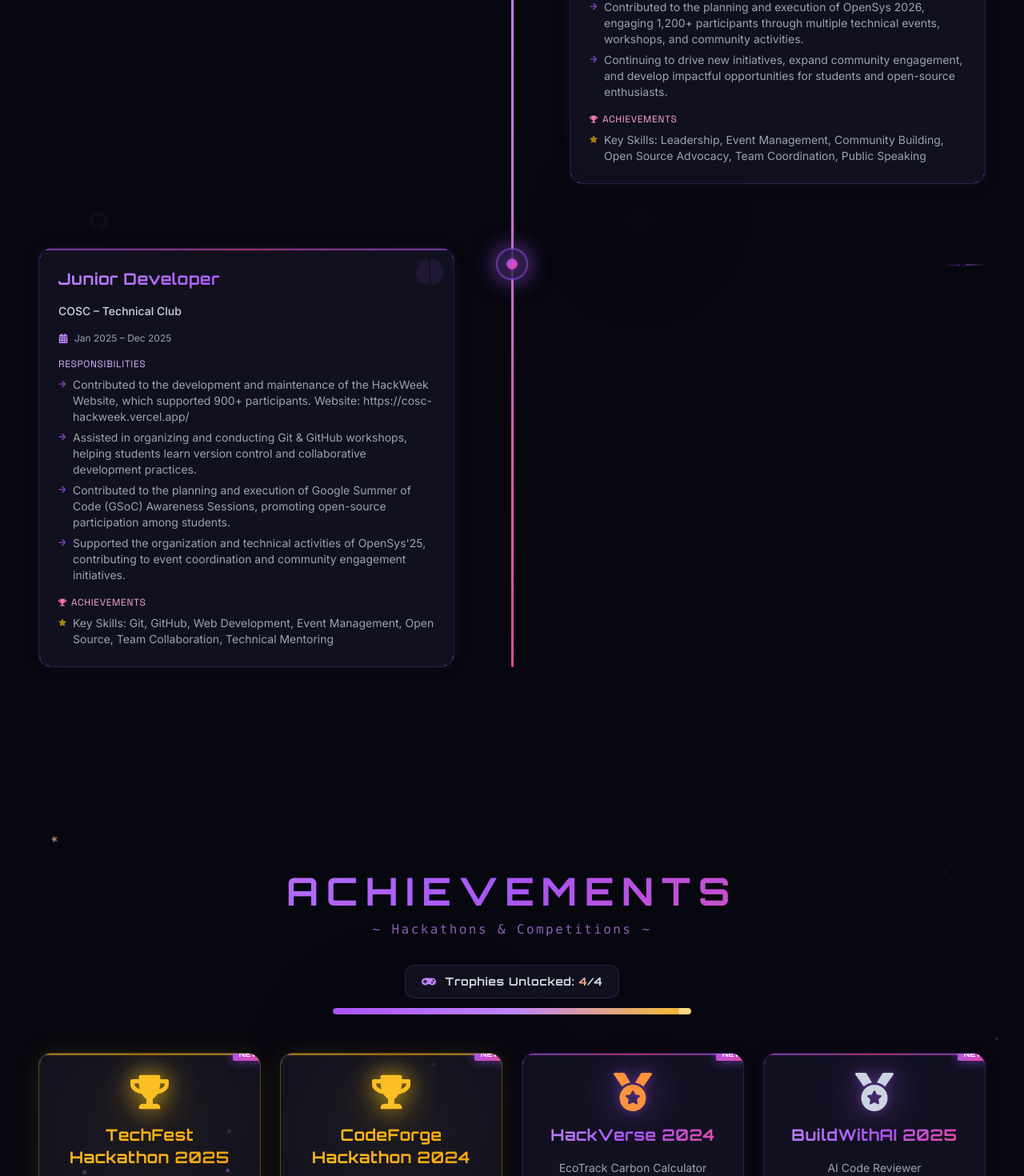
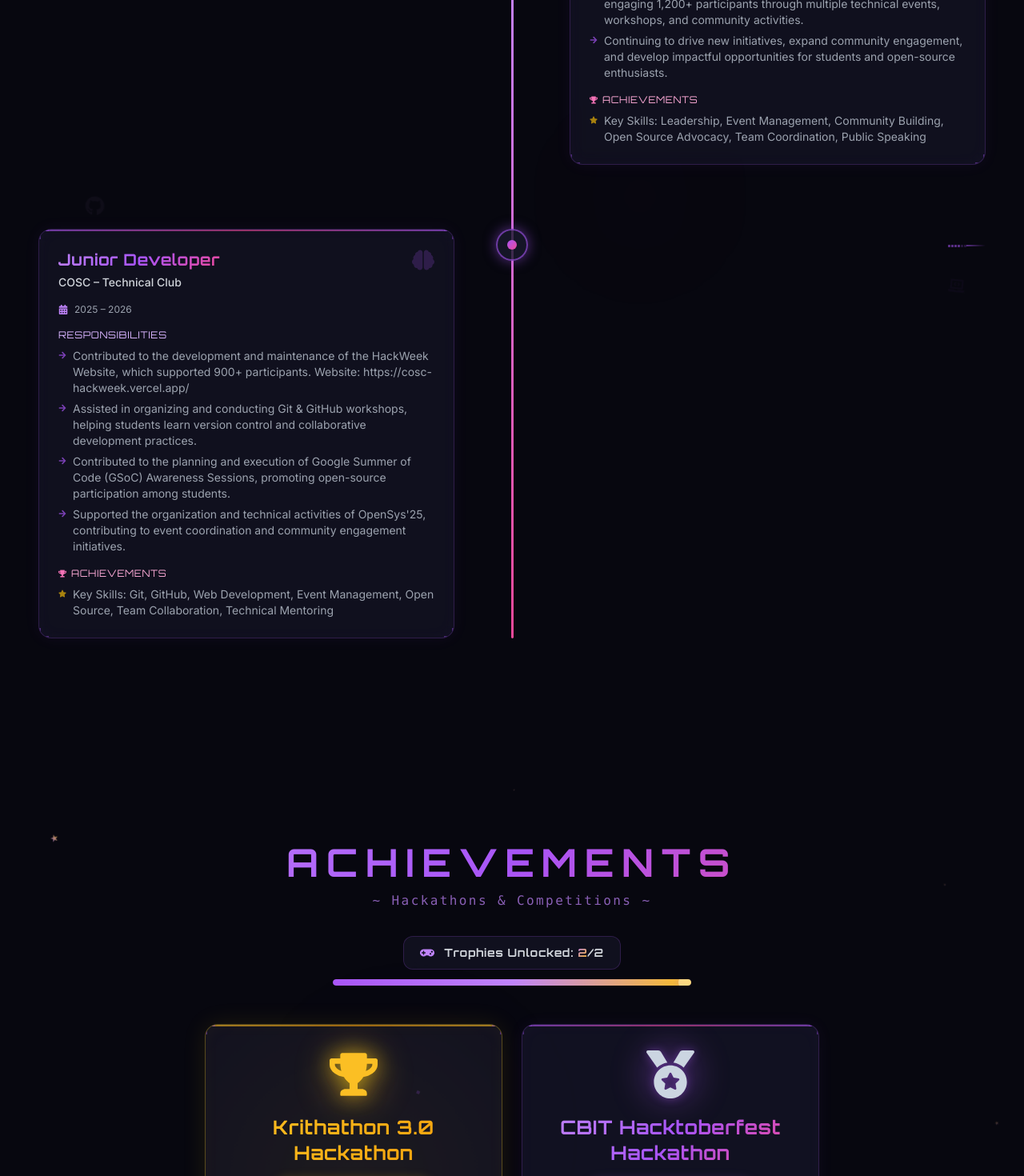
Before and after one commit to Seelam-Mohith/Mohith-Portfolio, a React (Vite) app: page / in a window 1280 px wide. Shown: the part 6046-7516 px from the top of the page at 80% size. Built offline with nearby package versions, Linux system fonts and the light colour scheme.

Commit message:
Added Hackathons

```diff
--- a/src/components/Experience.jsx
+++ b/src/components/Experience.jsx
@@ -10,6 +10,7 @@ const roleDecorations = [
   { icon: FaCode, label: 'Full-Stack' },
   { icon: FaGithub, label: 'Open Source' },
   { icon: FaBrain, label: 'AI/ML' },
+  { icon: FaLaptopCode, label: 'Intern' },
 ]
 
 const floatingIcons = [
@@ -65,12 +66,10 @@ const PixelConnector = ({ isLeft }) => (
   >
     <div className="flex items-center gap-[1px]">
       {Array.from({ length: 6 }).map((_, i) => (
-        <motion.div
+        <div
           key={i}
           className="w-[3px] h-[3px]"
           style={{ background: i < 4 ? 'rgba(168,85,247,0.5)' : 'rgba(168,85,247,0.2)' }}
-          animate={{ opacity: [0.3, 0.8, 0.3] }}
-          transition={{ duration: 1.5, repeat: Infinity, delay: i * 0.15 }}
         />
       ))}
     </div>
@@ -84,12 +83,10 @@ const ExperienceCard = ({ exp, index, isLeft }) => {
   return (
     <motion.div
       variants={isLeft ? cardFromLeft : cardFromRight}
-      className="group relative"
+      className="group h-full"
     >
-      <motion.div
-        whileHover={{ y: -8 }}
-        transition={{ type: 'spring', stiffness: 200, damping: 18 }}
-        className="relative rounded-2xl overflow-hidden"
+      <div
+        className="relative rounded-2xl overflow-hidden h-full flex flex-col transition-all duration-300"
         style={{
           background: 'rgba(26, 26, 46, 0.5)',
           backdropFilter: 'blur(12px)',
@@ -116,29 +113,13 @@ const ExperienceCard = ({ exp, index, isLeft }) => {
           }}
         />
 
-        {/* Role decoration icon */}
-        <motion.div
-          className="absolute top-3 right-3 text-purple-500/10"
-          animate={{
-            y: [0, -8, 0],
-            rotate: [0, 5, -5, 0],
-          }}
-          transition={{
-            duration: 4,
-            repeat: Infinity,
-            ease: 'easeInOut',
-            delay: index * 0.5,
-          }}
-        >
-          <DecorationIcon size={36} />
-        </motion.div>
-
-        <div className="p-5 md:p-6 space-y-4">
-          {/* Role */}
+        <div className="p-5 md:p-6 flex flex-col flex-1 gap-4">
+          {/* Role + Organization */}
+          <div className="flex items-start justify-between gap-3">
+            <div className="min-w-0">
               <h3
-            className="text-lg md:text-xl font-accent font-bold tracking-wide"
+                className="text-lg md:text-xl font-display font-bold tracking-wide"
                 style={{
-              fontFamily: 'Orbitron, monospace',
                   background: 'linear-gradient(135deg, #c084fc, #a855f7, #ec4899)',
                   WebkitBackgroundClip: 'text',
                   WebkitTextFillColor: 'transparent',
@@ -147,11 +128,12 @@ const ExperienceCard = ({ exp, index, isLeft }) => {
               >
                 {exp.role}
               </h3>
-
-          {/* Organization */}
-          <p className="text-gray-300 font-body text-sm font-medium">
+              <p className="text-gray-300 font-body text-sm font-medium mt-1">
                 {exp.organization}
               </p>
+            </div>
+            <DecorationIcon className="text-purple-500/20 flex-shrink-0" size={28} />
+          </div>
 
           {/* Duration */}
           <div className="flex items-center gap-2 text-gray-400 font-body text-xs">
@@ -160,21 +142,17 @@ const ExperienceCard = ({ exp, index, isLeft }) => {
           </div>
 
           {/* Responsibilities */}
-          <div className="space-y-2">
-            <p className="text-purple-300 font-accent text-xs tracking-wider uppercase">Responsibilities</p>
+          <div className="space-y-2 flex-1">
+            <p className="text-purple-300 font-display text-xs tracking-wider uppercase">Responsibilities</p>
             <ul className="space-y-1.5">
               {exp.responsibilities.map((item, i) => (
-                <motion.li
+                <li
                   key={i}
-                  initial={{ opacity: 0, x: -20 }}
-                  whileInView={{ opacity: 1, x: 0 }}
-                  viewport={{ once: true }}
-                  transition={{ delay: 0.1 * i, duration: 0.4 }}
                   className="flex items-start gap-2 text-gray-400 font-body text-sm"
                 >
                   <FaArrowRight className="text-purple-500/70 text-[10px] mt-1 flex-shrink-0" />
                   <span>{item}</span>
-                </motion.li>
+                </li>
               ))}
             </ul>
           </div>
@@ -182,74 +160,44 @@ const ExperienceCard = ({ exp, index, isLeft }) => {
           {/* Achievements */}
           {exp.achievements && exp.achievements.length > 0 && (
             <div className="space-y-2">
-              <p className="flex items-center gap-1.5 text-pink-300 font-accent text-xs tracking-wider uppercase">
+              <p className="flex items-center gap-1.5 text-pink-300 font-display text-xs tracking-wider uppercase">
                 <FaTrophy className="text-pink-400 text-[10px]" />
                 Achievements
               </p>
               <ul className="space-y-1.5">
                 {exp.achievements.map((item, i) => (
-                  <motion.li
+                  <li
                     key={i}
-                    initial={{ opacity: 0, x: -20 }}
-                    whileInView={{ opacity: 1, x: 0 }}
-                    viewport={{ once: true }}
-                    transition={{ delay: 0.15 * i, duration: 0.4 }}
                     className="flex items-start gap-2 text-gray-400 font-body text-sm"
                   >
                     <FaStar className="text-yellow-500/70 text-[10px] mt-1 flex-shrink-0" />
                     <span>{item}</span>
-                  </motion.li>
+                  </li>
                 ))}
               </ul>
             </div>
           )}
         </div>
-      </motion.div>
+      </div>
     </motion.div>
   )
 }
 
 const TimelineDot = ({ index }) => (
   <div className="relative z-10 flex-shrink-0 md:absolute md:left-1/2 md:-translate-x-1/2">
-    <motion.div
+    <div
       className="w-10 h-10 rounded-full flex items-center justify-center"
       style={{
         background: 'rgba(26, 26, 46, 0.8)',
         border: '2px solid rgba(168, 85, 247, 0.6)',
-      }}
-      animate={{
-        boxShadow: [
-          '0 0 12px rgba(168,85,247,0.4), inset 0 0 8px rgba(168,85,247,0.1)',
-          '0 0 28px rgba(168,85,247,0.7), inset 0 0 16px rgba(168,85,247,0.3)',
-          '0 0 12px rgba(168,85,247,0.4), inset 0 0 8px rgba(168,85,247,0.1)',
-        ],
-      }}
-      transition={{
-        duration: 2.5,
-        repeat: Infinity,
-        ease: 'easeInOut',
-        delay: index * 0.4,
+        boxShadow: '0 0 16px rgba(168,85,247,0.5)',
       }}
     >
-      <motion.div
+      <div
         className="w-3 h-3 rounded-full"
         style={{ background: 'linear-gradient(135deg, #a855f7, #ec4899)' }}
-        animate={{
-          scale: [1, 1.4, 1],
-          boxShadow: [
-            '0 0 6px rgba(168,85,247,0.6)',
-            '0 0 18px rgba(168,85,247,0.9)',
-            '0 0 6px rgba(168,85,247,0.6)',
-          ],
-        }}
-        transition={{
-          duration: 2,
-          repeat: Infinity,
-          ease: 'easeInOut',
-          delay: index * 0.4,
-        }}
       />
-    </motion.div>
+    </div>
   </div>
 )
 
@@ -268,24 +216,13 @@ export default function Experience() {
       {/* Floating background icons */}
       <div className="absolute inset-0 pointer-events-none overflow-hidden">
         {floatingIcons.map((item, i) => (
-          <motion.div
+          <div
             key={i}
-            className="absolute opacity-[0.04]"
-            style={{ left: item.x, top: item.y }}
-            animate={{
-              y: [0, -20, 0],
-              x: [0, 10, 0],
-              rotate: [0, 8, -8, 0],
-            }}
-            transition={{
-              duration: 7 + i,
-              repeat: Infinity,
-              ease: 'easeInOut',
-              delay: item.delay,
-            }}
+            className="absolute opacity-[0.04] floating-icon"
+            style={{ left: item.x, top: item.y, animationDelay: `${item.delay}s` }}
           >
             <item.icon size={item.size} color={item.color} />
-          </motion.div>
+          </div>
         ))}
       </div>
 
@@ -315,7 +252,7 @@ export default function Experience() {
           className="text-center mb-16"
         >
           <h2
-            className="text-3xl md:text-5xl font-accent font-bold tracking-[0.2em]"
+            className="text-3xl md:text-5xl font-display font-bold tracking-[0.2em]"
             style={{
               background: 'linear-gradient(135deg, #c084fc, #a855f7, #ec4899)',
               WebkitBackgroundClip: 'text',
--- a/src/components/Hackathons.jsx
+++ b/src/components/Hackathons.jsx
@@ -6,12 +6,10 @@ import {
 } from 'react-icons/fa'
 import { hackathons } from '../data/portfolioData'
 
-const HACKATHON_DATA = [
-  { icon: 'trophy', ...hackathons[0] },
-  { icon: 'trophy', ...hackathons[1] },
-  { icon: 'medal', ...hackathons[2] },
-  { icon: 'medal', ...hackathons[3] },
-]
+const HACKATHON_DATA = hackathons.map((h) => ({
+  icon: h.icon,
+  ...h,
+}))
 
 const getPositionColor = (position) => {
   if (position.toLowerCase().includes('1st') || position.toLowerCase().includes('winner')) return 'gold'
@@ -141,10 +139,10 @@ const AchievementCard = ({ hack, index }) => {
         delay: index * 0.15,
       }}
       whileHover={{ y: -8, transition: { type: 'spring', stiffness: 200, damping: 18 } }}
-      className="group relative"
+      className="group relative h-full"
     >
       <motion.div
-        className="relative rounded-2xl overflow-hidden"
+        className="relative rounded-2xl overflow-hidden h-full flex flex-col"
         style={{
           background: isInView
             ? 'rgba(26, 26, 46, 0.6)'
@@ -212,10 +210,7 @@ const AchievementCard = ({ hack, index }) => {
           </div>
         )}
 
-        {/* NEW badge */}
-        <NewRevealBadge />
-
-        <div className="p-5 md:p-6 space-y-4">
+        <div className="p-6 md:p-8 space-y-5 flex-1">
           {/* Trophy / Medal icon */}
           <div className="flex justify-center">
             <motion.div
@@ -244,7 +239,7 @@ const AchievementCard = ({ hack, index }) => {
                 }}
               />
               <TrophyIcon
-                className="relative text-4xl md:text-5xl"
+                className="relative text-5xl md:text-6xl"
                 style={{
                   color: isWinner ? '#fbbf24' : rank === 'silver' ? '#cbd5e1' : '#fb923c',
                   filter: `drop-shadow(0 0 ${isWinner ? '12' : '6'}px ${isWinner ? 'rgba(250,204,21,0.6)' : 'rgba(168,85,247,0.4)'})`,
@@ -255,7 +250,7 @@ const AchievementCard = ({ hack, index }) => {
 
           {/* Hackathon Name */}
           <motion.h3
-            className="text-center text-lg md:text-xl font-display font-bold tracking-wide"
+            className="text-center text-xl md:text-2xl font-display font-bold tracking-wide"
             style={{
               fontFamily: 'Orbitron, monospace',
               background: isWinner
@@ -268,11 +263,6 @@ const AchievementCard = ({ hack, index }) => {
           >
             {hack.name}
           </motion.h3>
-
-          {/* Project description */}
-          <p className="text-gray-400 font-body text-sm text-center leading-relaxed">
-            {hack.project}
-          </p>
 
           {/* Position Badge */}
           <div className="flex justify-center">
@@ -289,6 +279,21 @@ const AchievementCard = ({ hack, index }) => {
               {isWinner ? <FaCrown className="text-[10px]" /> : <FaStarHalfAlt className="text-[10px]" />}
               <span>{hack.position}</span>
             </motion.div>
+          </div>
+
+          {/* Project description */}
+          <div className="space-y-2">
+            {hack.details ? (
+              hack.details.map((detail, i) => (
+                <p key={i} className="text-gray-400 font-body text-sm leading-relaxed">
+                  • {detail}
+                </p>
+              ))
+            ) : (
+              <p className="text-gray-400 font-body text-sm text-center leading-relaxed">
+                {hack.project}
+              </p>
+            )}
           </div>
 
           {/* Tech stack tags */}
@@ -328,6 +333,37 @@ const AchievementCard = ({ hack, index }) => {
             >
               +{isWinner ? '500' : rank === 'silver' ? '300' : '150'} XP
             </span>
+          </motion.div>
+
+          {/* View Certificate */}
+          <motion.div
+            className="text-center mt-auto pt-3"
+            initial={{ opacity: 0, y: 10 }}
+            whileInView={{ opacity: 1, y: 0 }}
+            viewport={{ once: true }}
+            transition={{ delay: 0.8 + index * 0.15 }}
+          >
+            <a
+              href={hack.certificate || '#'}
+              target="_blank"
+              rel="noopener noreferrer"
+              className="inline-flex items-center gap-2 px-4 py-2 rounded-lg text-xs font-bold font-display tracking-wider transition-all duration-300"
+              style={{
+                color: isWinner ? '#fbbf24' : '#c084fc',
+                border: `1px solid ${isWinner ? 'rgba(250,204,21,0.4)' : 'rgba(168,85,247,0.4)'}`,
+                background: isWinner ? 'rgba(250,204,21,0.08)' : 'rgba(168,85,247,0.08)',
+              }}
+              onMouseEnter={(e) => {
+                e.currentTarget.style.background = isWinner ? 'rgba(250,204,21,0.2)' : 'rgba(168,85,247,0.2)'
+                e.currentTarget.style.boxShadow = `0 0 20px ${isWinner ? 'rgba(250,204,21,0.3)' : 'rgba(168,85,247,0.3)'}`
+              }}
+              onMouseLeave={(e) => {
+                e.currentTarget.style.background = isWinner ? 'rgba(250,204,21,0.08)' : 'rgba(168,85,247,0.08)'
+                e.currentTarget.style.boxShadow = 'none'
+              }}
+            >
+              <span>View Certificate</span>
+            </a>
           </motion.div>
         </div>
 
@@ -490,7 +526,7 @@ export default function Hackathons() {
 
         {/* Achievement Grid */}
         <motion.div
-          className="grid grid-cols-1 sm:grid-cols-2 lg:grid-cols-4 gap-5 md:gap-6"
+          className="grid grid-cols-1 sm:grid-cols-2 gap-5 md:gap-6 max-w-3xl mx-auto items-stretch"
         >
           {HACKATHON_DATA.map((hack, index) => (
             <AchievementCard key={hack.name} hack={hack} index={index} />
--- a/src/data/portfolioData.js
+++ b/src/data/portfolioData.js
@@ -177,7 +177,7 @@ export const experiences = [
   {
     role: 'General Secretary',
     organization: 'COSC – Technical Club',
-    duration: 'Dec 2025 – Present',
+    duration: '2026 – Present',
     responsibilities: [
       'Led the organization of Hacktoberfest, managing a team of 15 members and coordinating an event with 1,700+ participants worldwide and 350+ teams. Website: https://cbit-hacktoberfest25.vercel.app/',
       'Organized and delivered Global Open Source Awareness Sessions, encouraging students and developers to contribute to open-source projects and communities.',
@@ -191,7 +191,7 @@ export const experiences = [
   {
     role: 'Junior Developer',
     organization: 'COSC – Technical Club',
-    duration: 'Jan 2025 – Dec 2025',
+    duration: '2025 – 2026',
     responsibilities: [
       'Contributed to the development and maintenance of the HackWeek Website, which supported 900+ participants. Website: https://cosc-hackweek.vercel.app/',
       'Assisted in organizing and conducting Git & GitHub workshops, helping students learn version control and collaborative development practices.',
@@ -206,32 +206,30 @@ export const experiences = [
 
 export const hackathons = [
   {
-    name: 'TechFest Hackathon 2025',
-    project: 'AI Health Assistant',
-    position: '1st Place - Winner',
-    tech: ['React', 'Python', 'TensorFlow', 'Flask'],
+    name: 'Krithathon 3.0 Hackathon',
+    project: 'AI-Powered Traffic Optimization System',
+    position: '1st Place - Winner 🏆',
+    tech: ['YOLOv8', 'OpenCV', 'Flutter', 'Firebase', 'OSM', 'OSRM'],
     icon: 'trophy',
+    details: [
+      'Built an AI-powered traffic optimization system to reduce urban congestion using real-time vehicle detection.',
+      'Leveraged YOLOv8 and OpenCV for vehicle detection and tracking from live CCTV feeds.',
+      'Integrated OSM and OSRM for dynamic route optimization and traffic light simulation.',
+      'Designed cross-platform mobile interface with Flutter and Firebase for real-time data sync.',
+    ],
   },
   {
-    name: 'CodeForge Hackathon 2024',
-    project: 'Smart Campus App',
-    position: '1st Place - Winner',
-    tech: ['React Native', 'Node.js', 'Firebase', 'MongoDB'],
-    icon: 'trophy',
-  },
-  {
-    name: 'HackVerse 2024',
-    project: 'EcoTrack Carbon Calculator',
-    position: 'Finalist',
-    tech: ['React', 'Django', 'PostgreSQL', 'Chart.js'],
+    name: 'CBIT Hacktoberfest Hackathon',
+    project: 'Briefly AI – Video Summarization Platform',
+    position: '2nd Place - Runner Up',
+    tech: ['Django', 'Azure AI', 'Scikit-learn', 'SpaCy', 'NLP', 'Rapid Prototyping'],
     icon: 'medal',
-  },
-  {
-    name: 'BuildWithAI 2025',
-    project: 'AI Code Reviewer',
-    position: '2nd Runner Up',
-    tech: ['Python', 'OpenAI', 'FastAPI', 'React'],
-    icon: 'medal',
+    details: [
+      'Secured 2nd Place by developing Briefly AI, an intelligent video summarization platform.',
+      'The solution converts lengthy video content into concise and meaningful text summaries.',
+      'Built the solution within a 24-hour hackathon environment using AI-powered text processing and summarization techniques.',
+      'Collaborated with team members to design, develop, and present a functional prototype under tight deadlines.',
+    ],
   },
 ]
 
--- a/src/index.css
+++ b/src/index.css
@@ -208,3 +208,14 @@
   will-change: transform, opacity;
   animation: cube-spin 14s ease-in-out infinite;
 }
+
+.floating-icon {
+  will-change: transform;
+  animation: float-icon 8s ease-in-out infinite;
+}
+
+@keyframes float-icon {
+  0%, 100% { transform: translateY(0px) translateX(0px) rotate(0deg); }
+  33% { transform: translateY(-16px) translateX(8px) rotate(6deg); }
+  66% { transform: translateY(-8px) translateX(-4px) rotate(-4deg); }
+}
```
Lines whose indentation alone changed are shown as unchanged.
